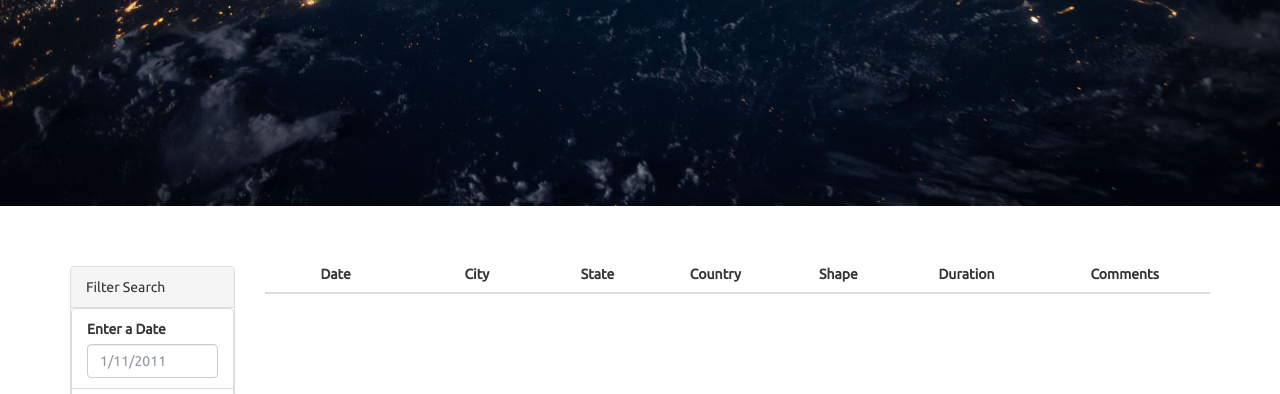
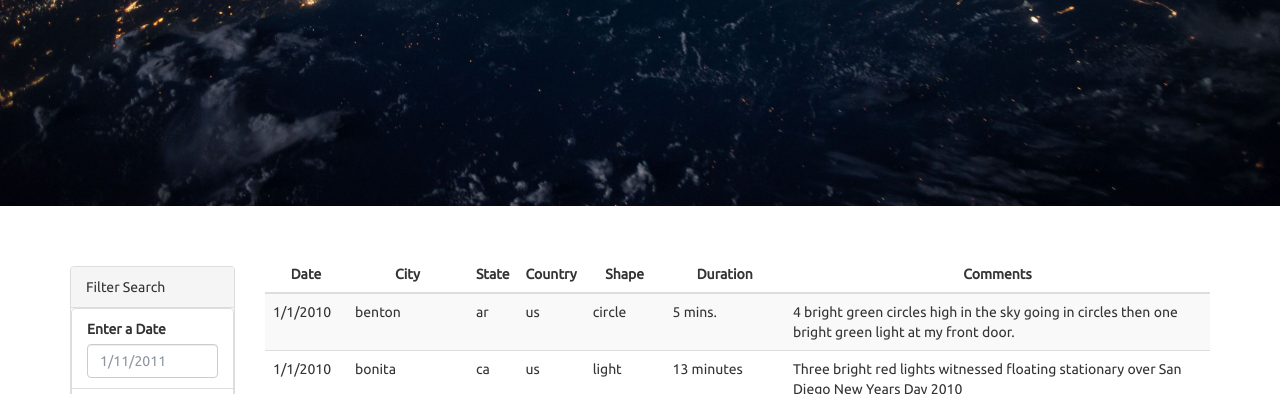
Before and after one commit to gucaselo/javascript, a plain HTML site: page UFO-level-2/index.html in a window 1280 px wide. Shown: the part 406-800 px from the top of the page. Drawn offline with nearby package versions, Linux system fonts and the light colour scheme.

Commit message:
Add table rendering on page load

```diff
--- a/UFO-level-2/index.html
+++ b/UFO-level-2/index.html
@@ -1,5 +1,5 @@
 <!DOCTYPE html>
-<html>
+<html lang="en">
 
 <head>
   <meta charset="utf-8">
@@ -16,7 +16,7 @@
       <div class="container-fluid">
         <div class="navbar-header">
           <a class="navbar-brand" href="index.html">UFO Sightings
-            <img class="nav-ufo" src="static/images/ufo.svg">
+            <img class="nav-ufo" src="static/images/ufo.svg" alt="">
           </a>
         </div>
       </div>
--- a/UFO-level-2/static/js/app.js
+++ b/UFO-level-2/static/js/app.js
@@ -4,6 +4,9 @@ var tableData = data;
 // Select button "Filter Table" and "Submit" event
 var button = d3.select('#filter-btn')
 var form = d3.select('form')
+
+// Load table on windows load
+d3.select(window).on('load', renderTable)
 
 // Event handlers based on clicks or hitting enter
 button.on('click',updateTable);
@@ -103,3 +106,25 @@ function advancedSearch() {
     // }
     return result
 }
+
+// Function to rendle table on page load
+function renderTable() {
+
+    // Prevent default behavior
+    d3.event.preventDefault();
+
+    // Select table body tag
+    var tbody = d3.select('tbody');
+
+     // Clear previous results
+     tbody.html('');
+
+     tableData.forEach(value => {
+        var rows = tbody.append('tr')
+        Object.entries(value).forEach(([key, value]) => {
+            var data = rows.append('td');
+            data.text(value);
+        })
+    })
+
+}
```
Also changed, not shown: UFO-level-1/static/js/app.js (+25 -0 lines).
